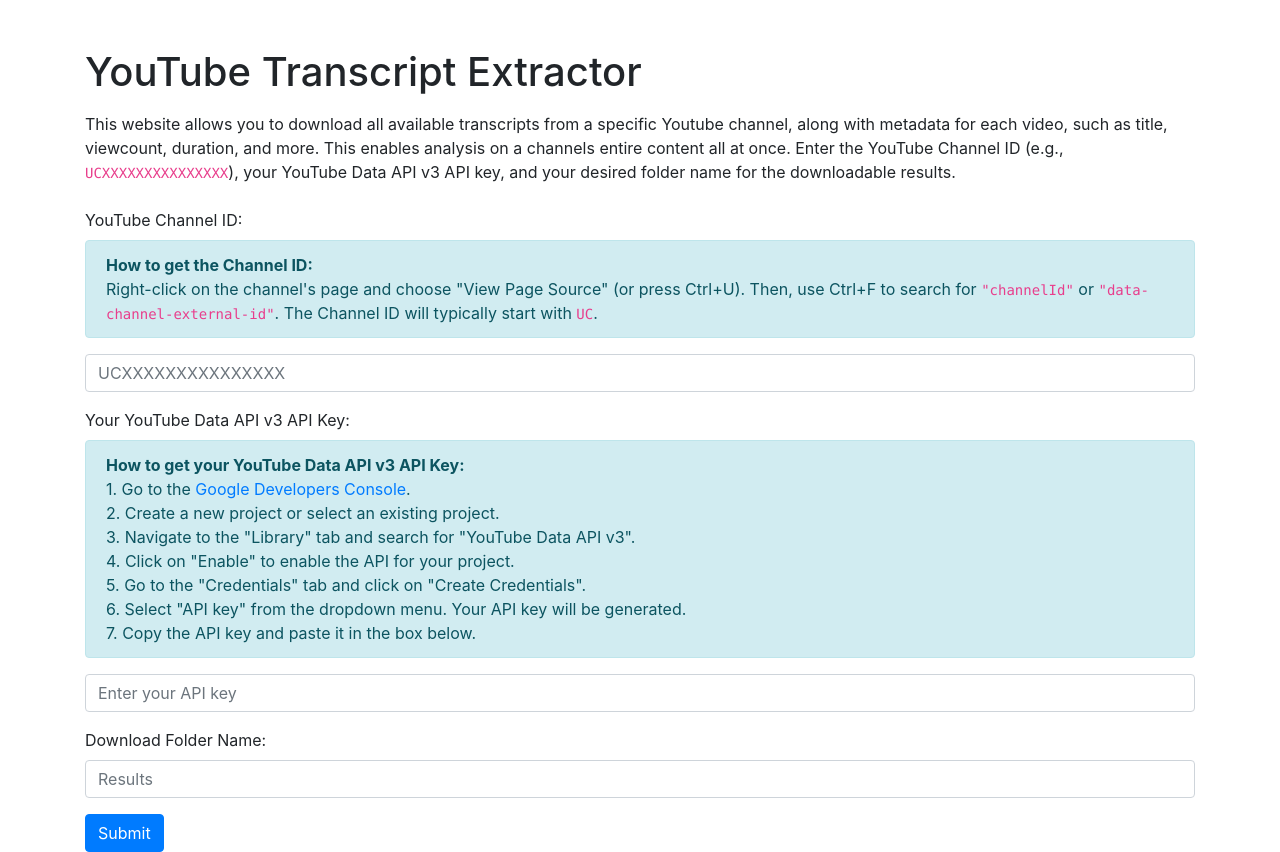
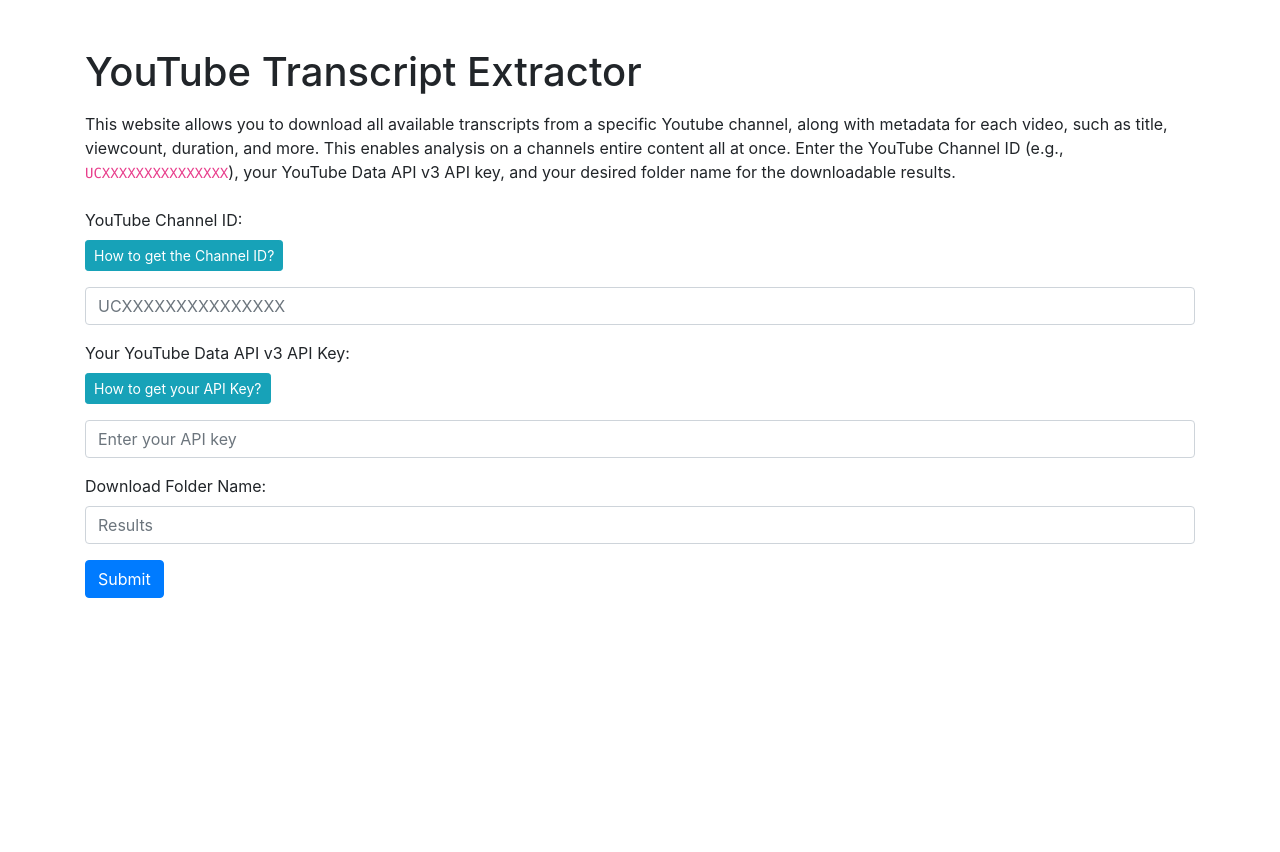
Before and after one commit to jgrimes9/Youtube-Channel-Transcript-Extractor, a Flask app: page / in a window 1280 px wide. After the commit the page ends 598 px from the top, so only its background shows below. Run offline with Flask 3, Linux system fonts and the light colour scheme; some libraries are stand-ins or nearby versions.

Commit message:
Update index.html

```diff
--- a/templates/index.html
+++ b/templates/index.html
@@ -33,19 +33,28 @@
         <form id="channelForm" action="/process" method="post">
             <div class="form-group">
                 <label for="channelId">YouTube Channel ID:</label>
-                <!-- Brief description on how to get the Channel ID -->
+                <p>
+                    <button class="btn btn-info btn-sm" type="button" data-toggle="collapse" data-target="#channelIdHelp" aria-expanded="false">
+                        How to get the Channel ID?
+                    </button>
+                </p>
+                <div class="collapse" id="channelIdHelp">
                     <div class="alert alert-info" role="alert">
-                    <strong>How to get the Channel ID:</strong>
-                    <br>
                         Right-click on the channel's page and choose "View Page Source" (or press Ctrl+U).
                         Then, use Ctrl+F to search for <code>"channelId"</code> or <code>"data-channel-external-id"</code>.
                         The Channel ID will typically start with <code>UC</code>.
+                    </div>
                 </div>
                 <input type="text" class="form-control" id="channelId" name="channelId" placeholder="UCXXXXXXXXXXXXXXX" required>
             </div>
             <div class="form-group">
                 <label for="apiKey">Your YouTube Data API v3 API Key:</label>
-                <!-- Explanation on how to get the API key -->
+                <p>
+                    <button class="btn btn-info btn-sm" type="button" data-toggle="collapse" data-target="#apiKeyHelp" aria-expanded="false">
+                        How to get your API Key?
+                    </button>
+                </p>
+                <div class="collapse" id="apiKeyHelp">
                     <div class="alert alert-info" role="alert">
                         <strong>How to get your YouTube Data API v3 API Key:</strong>
                         <br>
@@ -62,6 +71,7 @@
                         6. Select "API key" from the dropdown menu. Your API key will be generated.
                         <br>
                         7. Copy the API key and paste it in the box below.
+                    </div>
                 </div>
                 <input type="text" class="form-control" id="apiKey" name="apiKey" placeholder="Enter your API key" required>
             </div>
@@ -108,7 +118,8 @@
     </div>
 
     <!-- jQuery and Bootstrap JS -->
-    <script src="https://code.jquery.com/jquery-3.5.1.slim.min.js"></script>
+    <script src="https://code.jquery.com/jquery-3.5.1.min.js"></script>
+    <script src="https://cdn.jsdelivr.net/npm/bootstrap@4.5.2/dist/js/bootstrap.bundle.min.js"></script>
     <script>
         // When the form is submitted:
         document.getElementById("channelForm").addEventListener("submit", function(e) {
```
Lines whose indentation alone changed are shown as unchanged.
